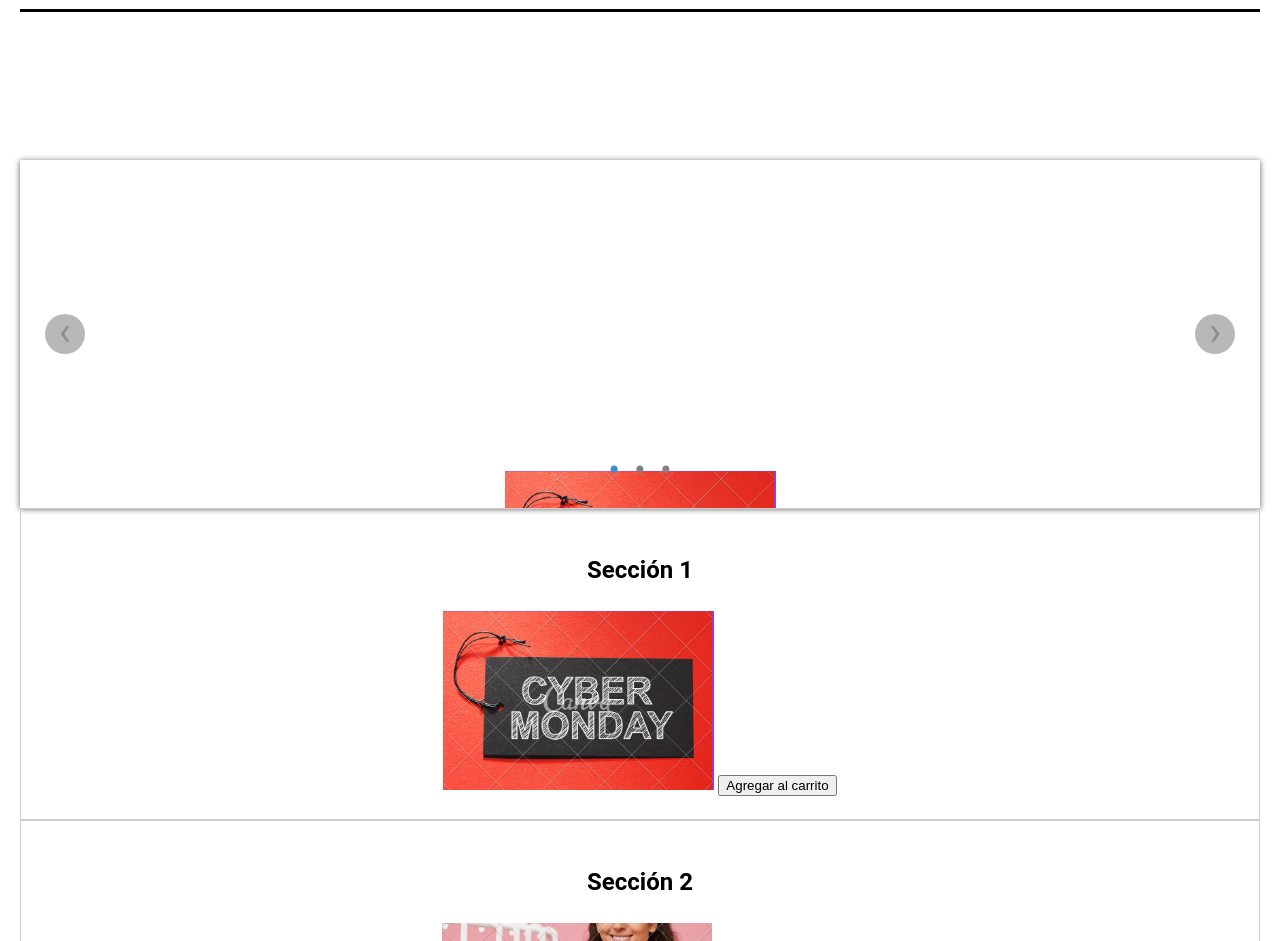
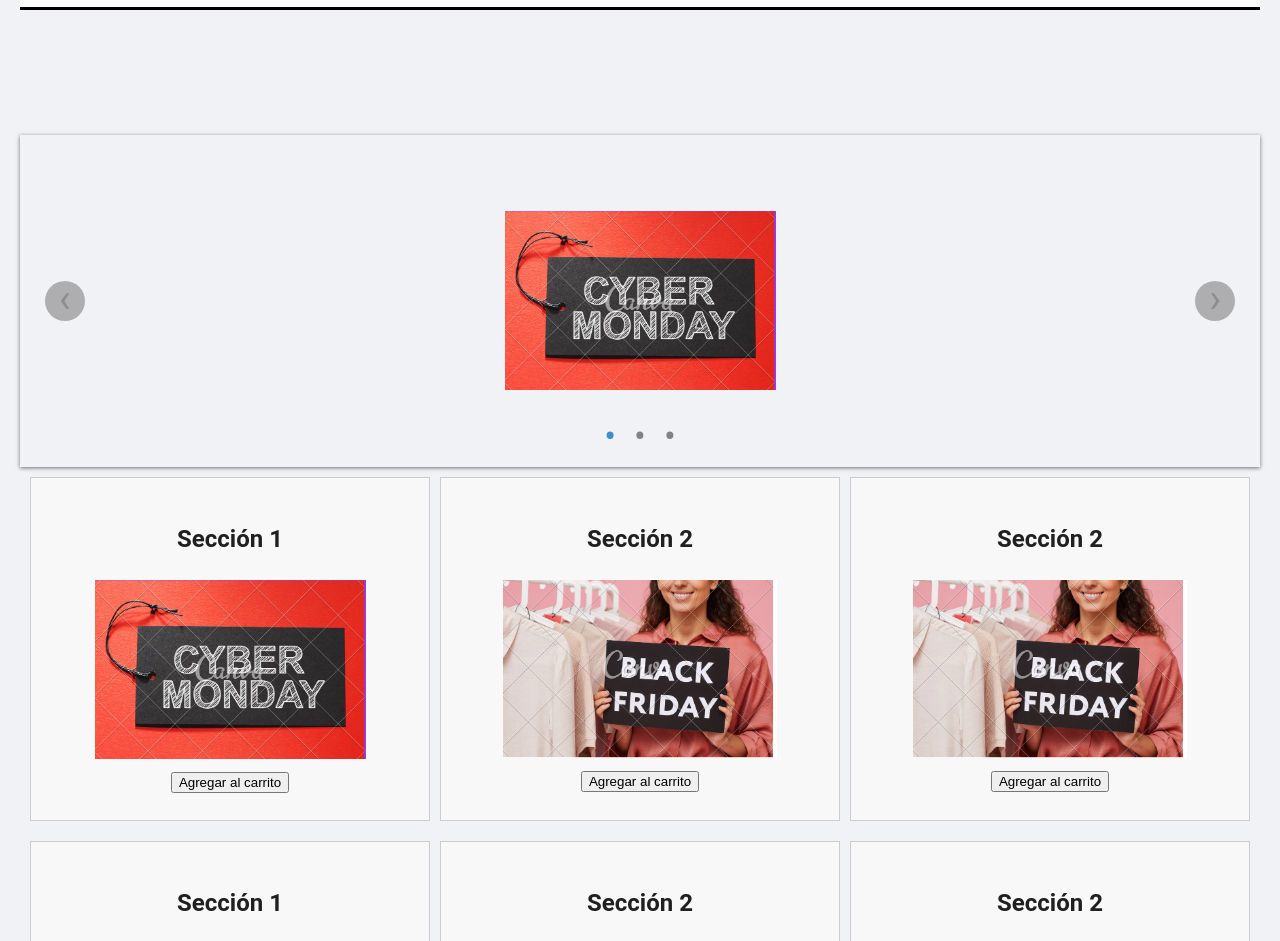
Before and after one commit to Ichlaura/affiliatepage, a plain HTML site: page index.html in a window 1280 px wide. Shown: the part 134-1075 px from the top of the page. Drawn offline with nearby package versions, Linux system fonts and the light colour scheme.

Commit message:
initial commit

```diff
--- a/style.css
+++ b/style.css
@@ -1,3 +1,6 @@
+
+/*.....................BODY..................................................*/
+
 
 body {
 display: grid;
@@ -7,11 +10,49 @@ gap: 10px;
 padding: 20px;
 }
 
+body {
+    font-size: 14px; /* Tamaño base para el texto */
+    font-weight: normal;
+    line-height:1.2;
+}
+body {
+    margin: 0;
+    color: rgba(0, 0, 0, 0.87);
+    font-family: var(--Lato-font),var(--DM-Serif-Display-font),Helvetica,Arial,tahoma,'Hiragino Maru Gothic Pro','Microsoft YaHei','Hiragino Sans GB',sans-serif;
+    font-weight: 400;
+    font-size: 1rem;
+    line-height: 1.5;
+    background-color: #f1f2f6;
+}
+:root {
+    --Lato-font: '__lato_61143d';
+    --DM-Serif-Display-font: '__DM_Serif_Display_be965f';
+    --montserrat: '__Montserrat_26cda3';
+}
+*, *::before, *::after {
+    box-sizing: inherit;
+}
+html {
+    -webkit-font-smoothing: antialiased;
+    -moz-osx-font-smoothing: grayscale;
+    box-sizing: border-box;
+    -webkit-text-size-adjust: 100%;
+}
 .grid-item {
 border: 1px solid #ccc;
 padding: 20px;
 text-align: center;
 }
+/* Estilos generales que se aplican en todas las pantallas */
+
+@media (max-width: 768px) {
+    /* Estilos específicos para pantallas de hasta 768px de ancho */
+}
+
+@media (max-width: 480px) {
+    /* Estilos específicos para pantallas de hasta 480px de ancho (p. ej., teléfonos) */
+}
+
 /*.....................HEADER..................................................*/
 
 @use postcss-preset-env {
@@ -182,48 +223,71 @@ text-align: center;
     font-size: 50%;
     }
 }
+@media (max-width: 480px) {
+    img {
+        margin-bottom: 10px; /* Ajuste específico para pantallas muy pequeñas */
+    }
+}
+
+img {
+    max-width: 100%; /* La imagen no será más ancha que su contenedor */
+    height: auto;    /* La altura se ajustará automáticamente */
+}
 
 
- /*.....................STYLE SLICES..................................................*/
+
+ /*.....................CARUSEL..................................................*/
+
+
  .slide {
     position: top;
-    box-shadow: 0px 1px 6px rgba(0, 0, 0, 0.64);
-    margin-top: 26px;
+    box-shadow: 0px 1px 4px rgba(0, 0, 0, 0.54);
+    margin-top: 3px;
 }
-
+* {
+    box-sizing: border-box;
+}
+*, *::before, *::after {
+    box-sizing: inherit;
+}
+div {
+    display: block;
+}
 .slide-inner {
     position: relative;
     overflow: hidden;
-    width: 100%;
-    height: calc( 300px + 3em);
+    max-width: 100%;
+    height: calc( 300px + 2em);
 }
 
 .slide-open:checked + .slide-item {
-    position: top;
-    opacity: 100;
-    width: 100%;
+    position: center;
+    opacity: 100%;
+    max-width: 100%;
 }
 
 .slide-item {
     position: center;
     opacity: 0;
     -webkit-transition: opacity 0.6s ease-out;
-    transition: opacity 0.2s ease-out;
+    transition: max-height .4s ease-out;
+    max-height:100%;
 }
+
 
 .slide-item {
     display: flex;
     justify-content: center;
     align-items: center;
-    height: 100%;
+    max-width: 100%;
 
 }
 
 
 .slide-item img {
     display: block;
-    height: center;
-    width: center;
+    height: auto;
+    width: auto;
     max-width: 100%; /* La imagen no superará el tamaño del contenedor */
     max-height: 100%; /* La imagen no superará el tamaño del contenedor */
 }
@@ -272,7 +336,7 @@ text-align: center;
     margin: 0;
     padding: 0;
     position: absolute;
-    bottom: 2%;
+    bottom: 0%;
     left: 0;
     right: 0;
     text-align: center;
@@ -281,7 +345,7 @@ text-align: center;
 
 .slide-indicador li {
     display: inline-block;
-    margin: 0 5px;
+    margin: 0 7px;
 }
 
 .slide-circulo {
@@ -350,3 +414,25 @@ text-align: center;
     width: auto;
     height: auto;
   }
+
+
+
+ /*.....................grid containers..................................................*/
+
+
+  .grid-container {
+    display: grid;
+    grid-template-columns: repeat(3, 1fr);
+    gap: 10px;
+    padding: 10px;
+}
+
+.grid-item {
+    border: 1px solid #ccc;
+    padding: 20px;
+    text-align: center;
+    grid-column: span 1;
+    grid-row: span 3;
+    background-color: #f8f8f8; /* Color de fondo para ver la cuadrícula */
+    height: calc((1000px + 2em) / 3); /* Ajuste para que coincida con el carrusel */
+}
```
